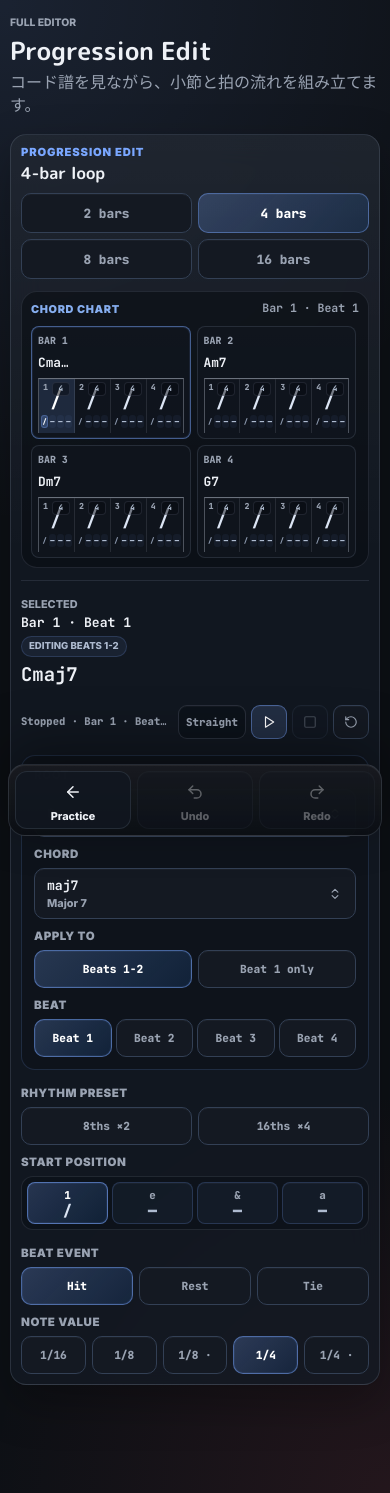
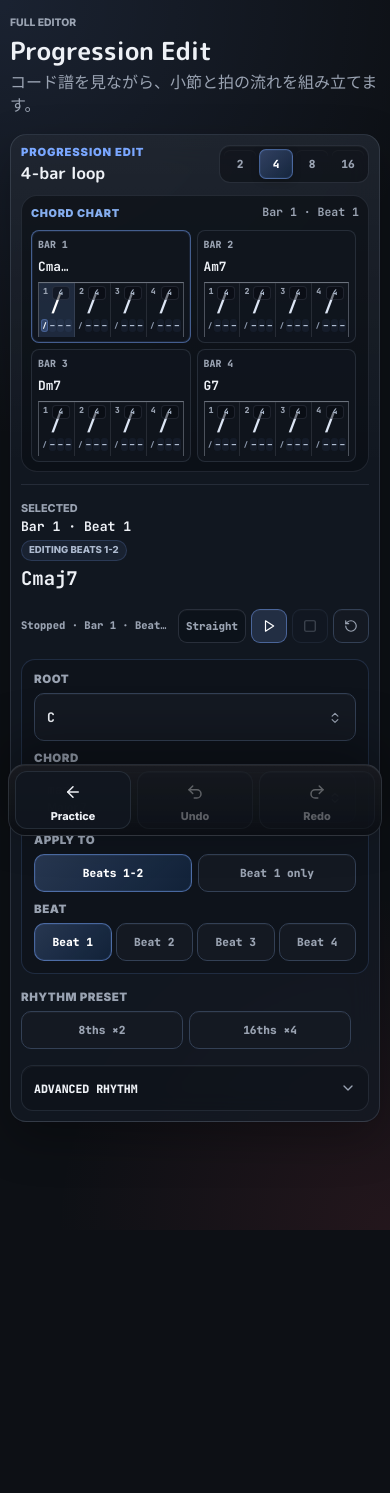
Before and after one commit to muu-ima/muu-fret-degree, a Next.js app: page /progression in a window 390 px wide. After the commit the page ends 1230 px from the top, so only its background shows below. Built offline with nearby package versions, Linux system fonts and the light colour scheme.

Commit message:
Compact progression rhythm controls

```diff
--- a/app/components/ProgressionEditor.tsx
+++ b/app/components/ProgressionEditor.tsx
@@ -1,6 +1,7 @@
 "use client";
 
 import { useEffect, useState } from "react";
+import { LuChevronDown } from "react-icons/lu";
 import { formatChordSymbol, formatChordTypeSymbol } from "../lib/chord-symbol";
 import { type ChordType } from "../lib/music";
 import {
@@ -95,6 +96,7 @@ export function ProgressionEditor({
   const [selectedBarIndex, setSelectedBarIndex] = useState(0);
   const [selectedBeatIndex, setSelectedBeatIndex] = useState(0);
   const [selectedStepInBeat, setSelectedStepInBeat] = useState(0);
+  const [isAdvancedRhythmOpen, setIsAdvancedRhythmOpen] = useState(false);
 
   useEffect(() => {
     setSelectedBarIndex((currentIndex) => Math.min(currentIndex, Math.max(bars.length - 1, 0)));
@@ -129,6 +131,14 @@ export function ProgressionEditor({
         ? getProgressionBeatDuration(selectedBar, selectedBeatIndex)
         : 4
       : selectedRhythmEvent?.durationSteps ?? 1;
+  const selectedPositionLabel = ["1", "e", "&", "a"][selectedStepInBeat];
+  const selectedEventLabel = selectedBeatEventType
+    ? selectedBeatEventType[0].toUpperCase() + selectedBeatEventType.slice(1)
+    : "Empty";
+  const selectedDurationLabel =
+    ({ 1: "1/16", 2: "1/8", 3: "1/8 ·", 4: "1/4", 6: "1/4 ·" } as const)[
+      selectedBeatDuration
+    ];
   const canTieSelectedBeat = canTieProgressionBeat(
     bars,
     selectedBarIndex,
@@ -184,10 +194,12 @@ export function ProgressionEditor({
                 key={count}
                 type="button"
                 className={isActive ? "barCountTab active" : "barCountTab"}
+                aria-label={`${count} bars`}
                 aria-pressed={isActive}
                 onClick={() => onBarCountChange(count)}
               >
-                {count} bars
+                <span className="barCountTabNumber">{count}</span>
+                <span className="barCountTabUnit">bars</span>
               </button>
             );
           })}
@@ -306,7 +318,7 @@ export function ProgressionEditor({
           </div>
         </section>
 
-        <div className="progressionRhythmControlGrid progressionRhythmPositionGrid">
+        <div className="progressionRhythmPresetSection">
         <div className="progressionApplySection">
           <span className="controlLabel">Rhythm Preset</span>
           <div className="progressionApplyTabs progressionSubdivisionTabs" role="group" aria-label="拍の分割プリセット">
@@ -329,7 +341,27 @@ export function ProgressionEditor({
           </div>
         </div>
 
-        <div className="progressionStepSection">
+        </div>
+
+        <section className={`progressionRhythmAccordion${isAdvancedRhythmOpen ? " open" : ""}`}>
+          <button
+            type="button"
+            className="progressionRhythmAccordionTrigger"
+            aria-expanded={isAdvancedRhythmOpen}
+            aria-controls="progression-advanced-rhythm"
+            onClick={() => setIsAdvancedRhythmOpen((isOpen) => !isOpen)}
+          >
+            <span>Advanced Rhythm</span>
+            <small>
+              Position {selectedPositionLabel} · {selectedEventLabel}
+              {selectedBeatEventType === "hit" ? ` · ${selectedDurationLabel}` : ""}
+            </small>
+            <LuChevronDown aria-hidden="true" />
+          </button>
+
+          {isAdvancedRhythmOpen ? (
+            <div id="progression-advanced-rhythm" className="progressionRhythmAccordionContent">
+              <div className="progressionStepSection">
           <span className="controlLabel">Start Position</span>
           <div className="progressionStepTabs" role="tablist" aria-label="編集する開始位置">
             {[
@@ -369,8 +401,6 @@ export function ProgressionEditor({
               );
             })}
           </div>
-        </div>
-
         </div>
 
         <div className="progressionRhythmControlGrid progressionRhythmEventGrid">
@@ -488,7 +518,10 @@ export function ProgressionEditor({
           </div>
         </div>
 
-        </div>
+              </div>
+            </div>
+          ) : null}
+        </section>
 
       </section>
     </section>
--- a/app/globals.css
+++ b/app/globals.css
@@ -1828,7 +1828,11 @@ select:focus-visible,
 }
 
 .barCountTab {
+  display: inline-flex;
   min-height: 40px;
+  align-items: center;
+  justify-content: center;
+  gap: 0.28rem;
   padding: 0 12px;
   border: 1px solid #334055;
   border-radius: 10px;
@@ -1840,6 +1844,13 @@ select:focus-visible,
   font-variant-numeric: tabular-nums;
   letter-spacing: 0;
   white-space: nowrap;
+}
+
+.barCountTab .barCountTabNumber,
+.barCountTab .barCountTabUnit {
+  color: inherit;
+  font: inherit;
+  text-align: inherit;
 }
 
 .barCountTab.active {
@@ -2349,6 +2360,77 @@ select:focus-visible,
 
 .progressionRhythmControlGrid .progressionSubdivisionTabs {
   width: 100%;
+}
+
+.progressionRhythmPresetSection {
+  width: min(100%, 330px);
+}
+
+.progressionRhythmAccordion {
+  overflow: hidden;
+  border: 1px solid rgba(154, 171, 196, 0.14);
+  border-radius: 12px;
+  background: rgba(7, 10, 15, 0.24);
+}
+
+.progressionRhythmAccordionTrigger {
+  display: grid;
+  width: 100%;
+  min-height: 44px;
+  grid-template-columns: auto minmax(0, 1fr) auto;
+  align-items: center;
+  gap: 10px;
+  padding: 0 12px;
+  border: 0;
+  background: transparent;
+  color: var(--ink);
+  text-align: left;
+}
+
+.progressionRhythmAccordionTrigger:hover {
+  background: rgba(122, 167, 255, 0.06);
+}
+
+.progressionRhythmAccordionTrigger:focus-visible {
+  outline: 2px solid #8ab4ff;
+  outline-offset: -2px;
+}
+
+.progressionRhythmAccordionTrigger > span {
+  font-family: var(--font-code), ui-monospace, SFMono-Regular, Menlo, monospace;
+  font-size: 0.72rem;
+  font-weight: 800;
+  text-transform: uppercase;
+}
+
+.progressionRhythmAccordionTrigger small {
+  min-width: 0;
+  overflow: hidden;
+  color: var(--muted);
+  font-family: var(--font-code), ui-monospace, SFMono-Regular, Menlo, monospace;
+  font-size: 0.66rem;
+  font-weight: 700;
+  text-align: right;
+  text-overflow: ellipsis;
+  white-space: nowrap;
+}
+
+.progressionRhythmAccordionTrigger svg {
+  width: 16px;
+  height: 16px;
+  color: var(--muted);
+  transition: transform 160ms ease;
+}
+
+.progressionRhythmAccordion.open .progressionRhythmAccordionTrigger svg {
+  transform: rotate(180deg);
+}
+
+.progressionRhythmAccordionContent {
+  display: grid;
+  gap: 12px;
+  padding: 12px;
+  border-top: 1px solid rgba(154, 171, 196, 0.12);
 }
 
 .progressionChartDuration {
@@ -3250,6 +3332,14 @@ select:focus-visible,
     grid-template-columns: 1fr;
   }
 
+  .progressionRhythmAccordionTrigger {
+    grid-template-columns: minmax(0, 1fr) auto;
+  }
+
+  .progressionRhythmAccordionTrigger small {
+    display: none;
+  }
+
   .progressionSelectionMeta {
     align-items: flex-start;
     flex-direction: column;
@@ -3317,9 +3407,9 @@ select:focus-visible,
   }
 
   .progressionEditorHeader {
-    flex-direction: column;
-    align-items: start;
-    gap: 10px;
+    width: 100%;
+    align-items: center;
+    gap: 8px;
   }
 
   .progressionEditorHeader span {
@@ -3327,9 +3417,39 @@ select:focus-visible,
   }
 
   .barCountTabs {
-    width: 100%;
+    width: auto;
     min-width: 0;
-    grid-template-columns: repeat(2, minmax(0, 1fr));
+    grid-template-columns: repeat(4, 34px);
+    gap: 2px;
+    margin-left: auto;
+    padding: 3px;
+    border: 1px solid rgba(154, 171, 196, 0.16);
+    border-radius: 11px;
+    background: rgba(7, 10, 15, 0.46);
+    box-shadow: inset 0 1px 0 rgba(255, 255, 255, 0.03);
+  }
+
+  .barCountTab {
+    min-height: 30px;
+    padding: 0;
+    border-color: transparent;
+    border-radius: 7px;
+    background: transparent;
+    font-size: 0.7rem;
+  }
+
+  .barCountTab:hover:not(.active) {
+    background: rgba(122, 167, 255, 0.07);
+  }
+
+  .barCountTab.active {
+    border-color: rgba(122, 167, 255, 0.42);
+    background: linear-gradient(135deg, rgba(122, 167, 255, 0.3), rgba(43, 125, 233, 0.16));
+    box-shadow: inset 0 0 0 1px rgba(122, 167, 255, 0.06), 0 2px 8px rgba(0, 0, 0, 0.2);
+  }
+
+  .barCountTab .barCountTabUnit {
+    display: none;
   }
 
   .progressionButtons {
```
